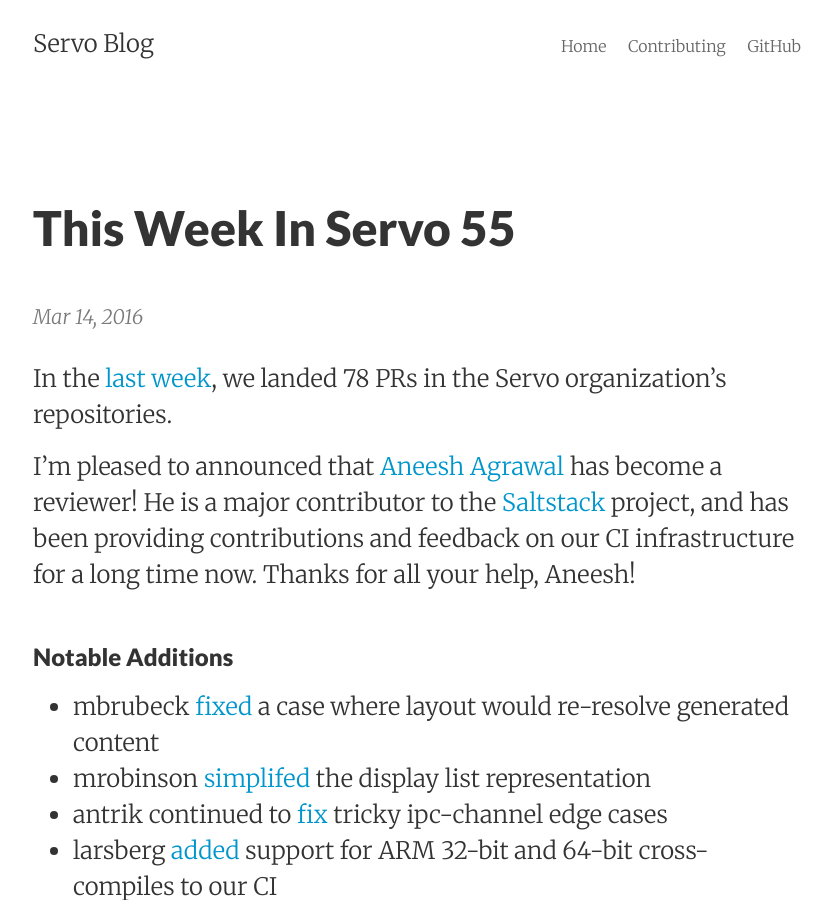
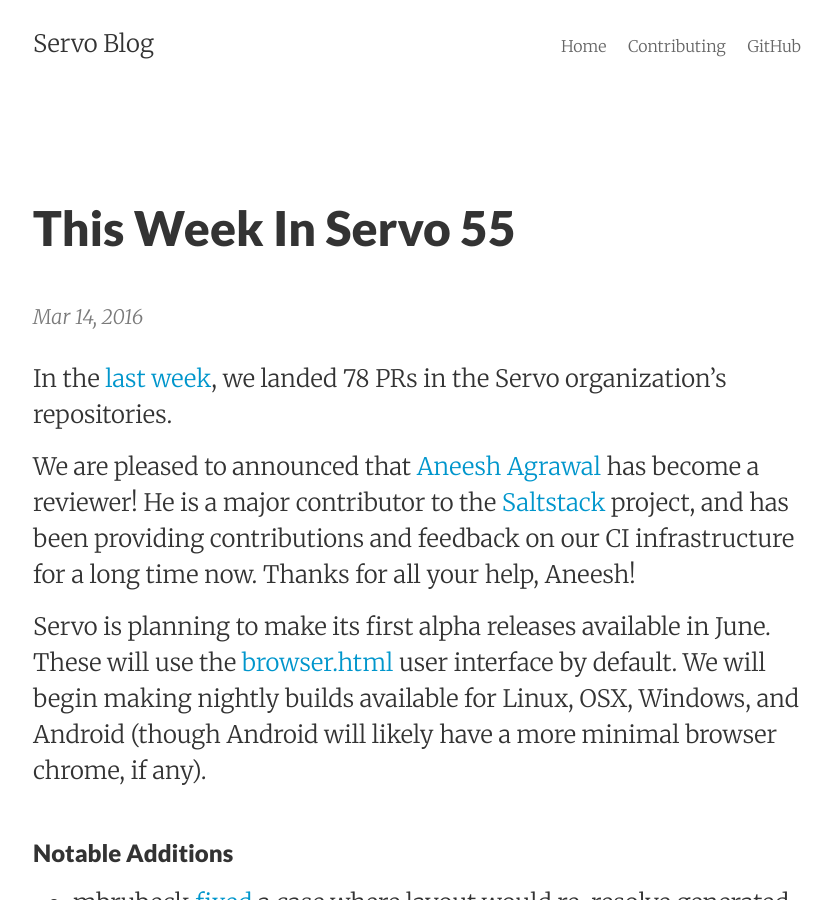
Before and after one commit to servo/blog.servo.org, a Jekyll site: the page built from _posts/2016-03-14-twis-55.md, in a window 1280 px wide and 900 px high. Shown: the whole window, without its empty margins (223-1055 px from the left). Built offline with Jekyll 4.4.1, drawn with Linux system fonts in a browser that asks for light colours.

Commit message:
talk about servo alpha release

```diff
--- a/_posts/2016-03-14-twis-55.md
+++ b/_posts/2016-03-14-twis-55.md
@@ -8,7 +8,9 @@
 
 In the [last week](https://github.com/pulls?page=1&q=is%3Apr+is%3Amerged+closed%3A2016-03-07..2016-03-14+user%3Aservo), we landed 78 PRs in the Servo organization's repositories.
 
-I'm pleased to announced that [Aneesh Agrawal](https://github.com/aneeshusa) has become a reviewer! He is a major contributor to the [Saltstack](https://github.com/saltstack/salt/) project, and has been providing contributions and feedback on our CI infrastructure for a long time now. Thanks for all your help, Aneesh!
+We are pleased to announced that [Aneesh Agrawal](https://github.com/aneeshusa) has become a reviewer! He is a major contributor to the [Saltstack](https://github.com/saltstack/salt/) project, and has been providing contributions and feedback on our CI infrastructure for a long time now. Thanks for all your help, Aneesh!
+
+Servo is planning to make its first alpha releases available in June. These will use the [browser.html](https://github.com/browserhtml/browser.html) user interface by default. We will begin making nightly builds available for Linux, OSX, Windows, and Android (though Android will likely have a more minimal browser chrome, if any).
 
 ### Notable Additions
 
```
